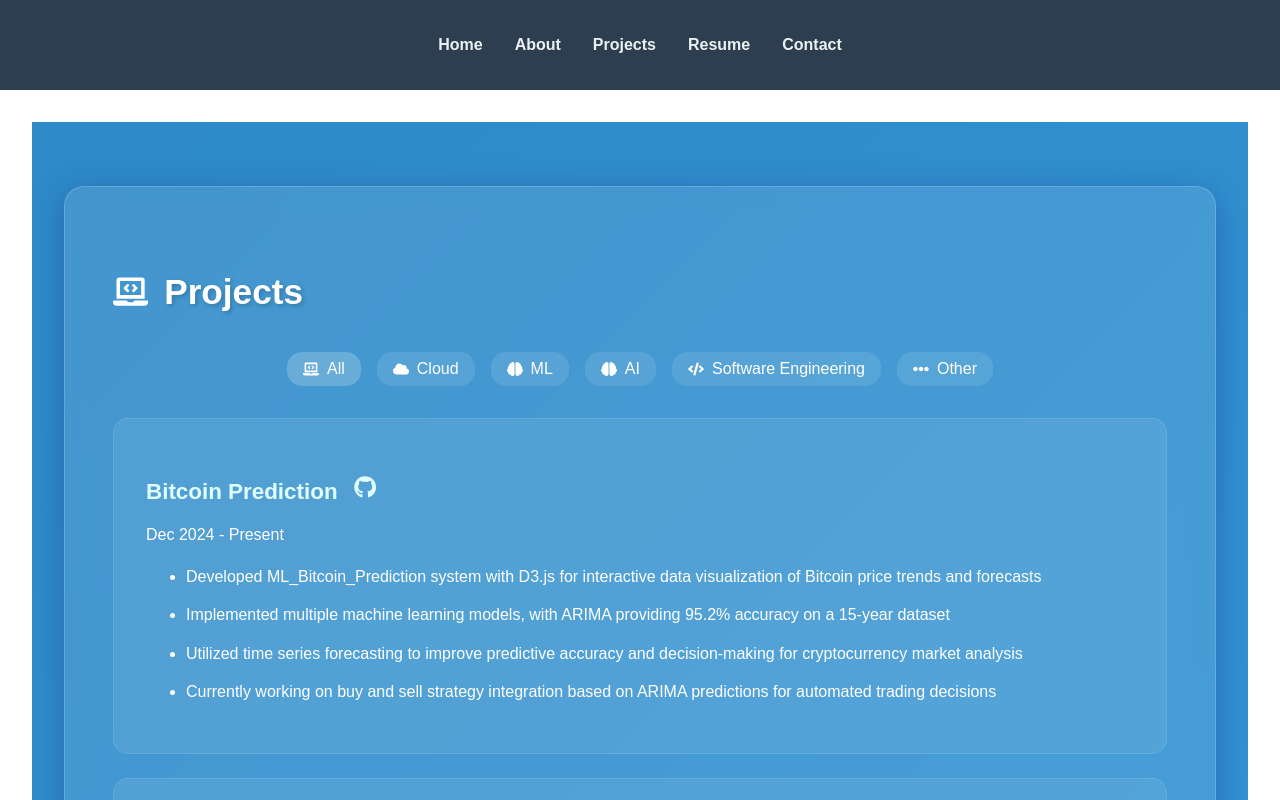
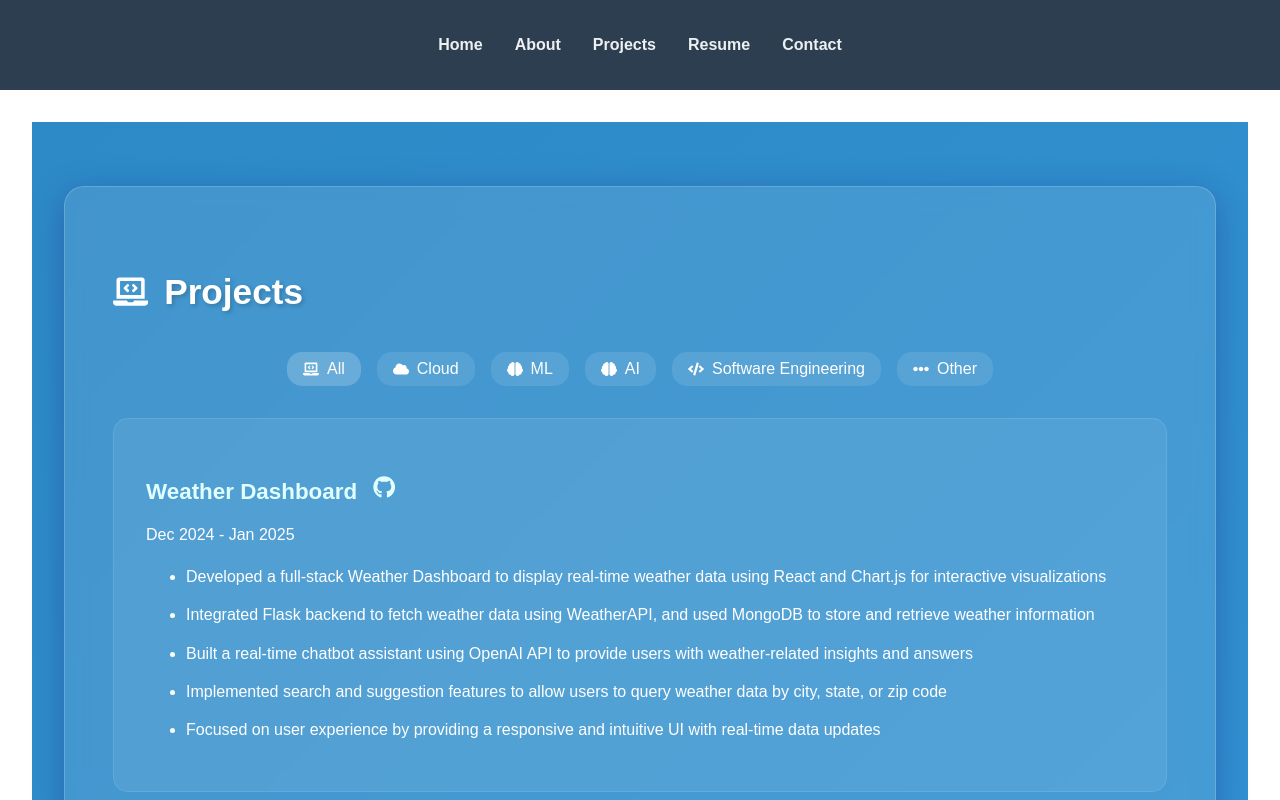
Before and after one commit to SuhasPalani/React_Portfolio, a React (Create React App) app: page /projects in a window 1280 px wide. Shown: the top 800 px of the page. Built offline with nearby package versions, Linux system fonts and the light colour scheme.

Commit message:
Added Project

```diff
--- a/package.json
+++ b/package.json
@@ -42,5 +42,8 @@
       "last 1 firefox version",
       "last 1 safari version"
     ]
+  },
+  "devDependencies": {
+    "@babel/plugin-proposal-private-property-in-object": "^7.21.11"
   }
 }
--- a/src/components/Projects.js
+++ b/src/components/Projects.js
@@ -165,6 +165,19 @@ const Resume = () => {
 
   const projects = [
     {
+      "name": "Weather Dashboard",
+      "categories": ["Software Engineering", "Cloud"],
+      "github": "https://github.com/SuhasPalani/weather-dashboard",
+      "date": "Dec 2024 - Jan 2025",
+      "description": [
+        "Developed a full-stack Weather Dashboard to display real-time weather data using React and Chart.js for interactive visualizations",
+        "Integrated Flask backend to fetch weather data using WeatherAPI, and used MongoDB to store and retrieve weather information",
+        "Built a real-time chatbot assistant using OpenAI API to provide users with weather-related insights and answers",
+        "Implemented search and suggestion features to allow users to query weather data by city, state, or zip code",
+        "Focused on user experience by providing a responsive and intuitive UI with real-time data updates"
+      ]
+    },
+    {
       name: "Bitcoin Prediction",
       categories: ["ML", "Software Engineering"],
       github: "https://github.com/SuhasPalani/ML_Bitcoin_Prediction",
```
Also changed, not shown: public/env.js (+3 -4 lines), 1 other file (tests, documents, lock files or other folders).
